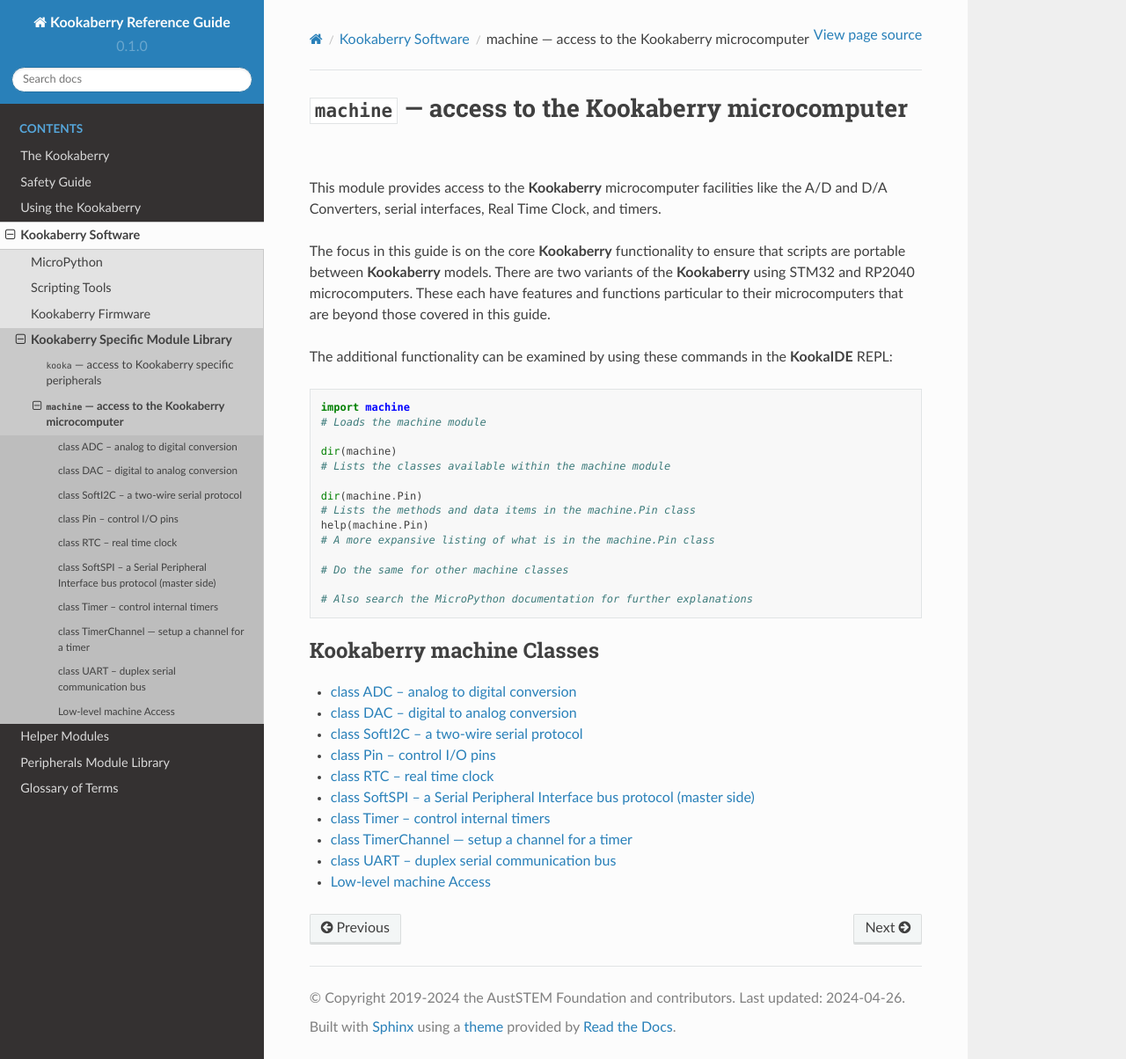
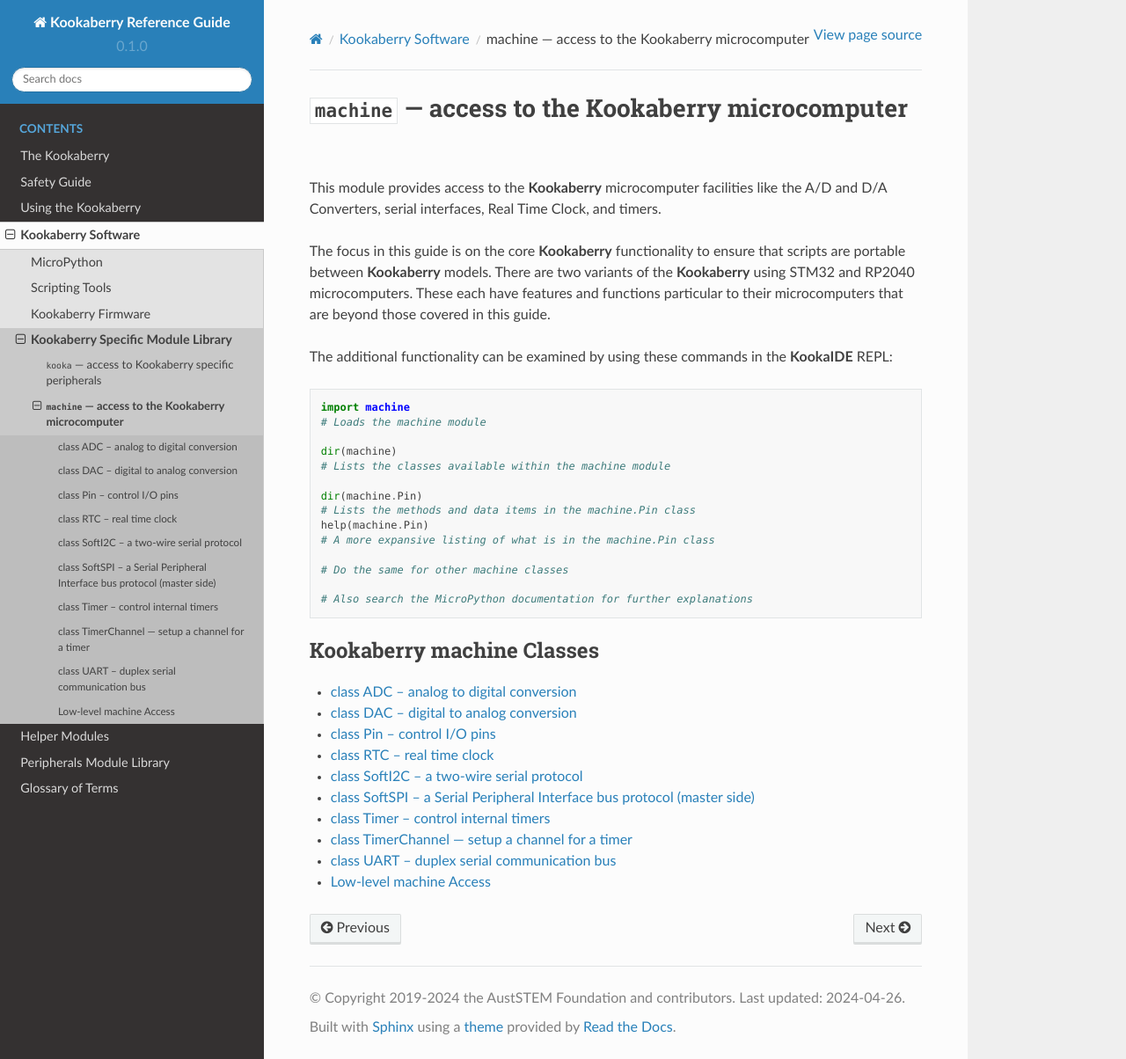
Before and after one commit to TDStrasser/Kookaberry-Reference-Guide, a Sphinx documentation site: the page built from docs/source/machine.rst, in a window 1280 px wide and 1204 px high. Shown: the whole window at 88% size. Built offline with Sphinx 7.4.7 and the Read the Docs theme 2.0.0, drawn with Linux system fonts in a browser that asks for light colours.

Commit message:
Reordered classes: Soft I2c

```diff
--- a/docs/source/machine.rst
+++ b/docs/source/machine.rst
@@ -37,9 +37,9 @@
 
   machine.ADC.rst
   machine.DAC.rst
-  machine.I2C.rst
   machine.Pin.rst
   machine.RTC.rst
+  machine.I2C.rst
   machine.SPI.rst
   machine.Timer.rst
   machine.UART.rst
```
